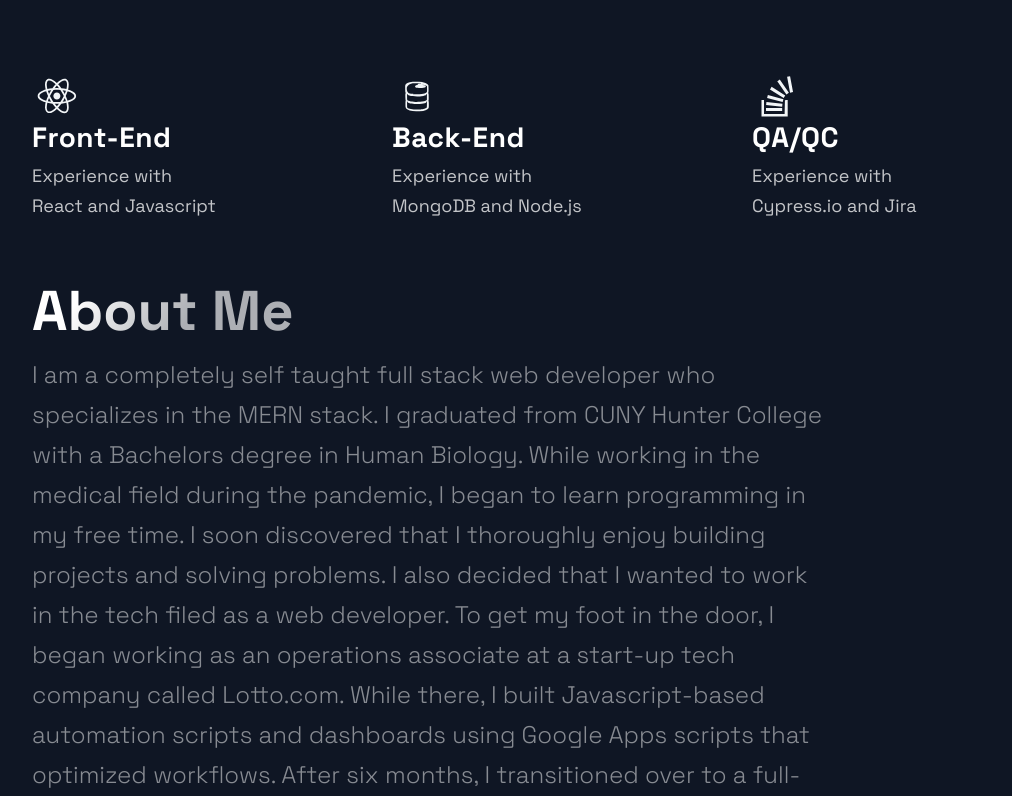
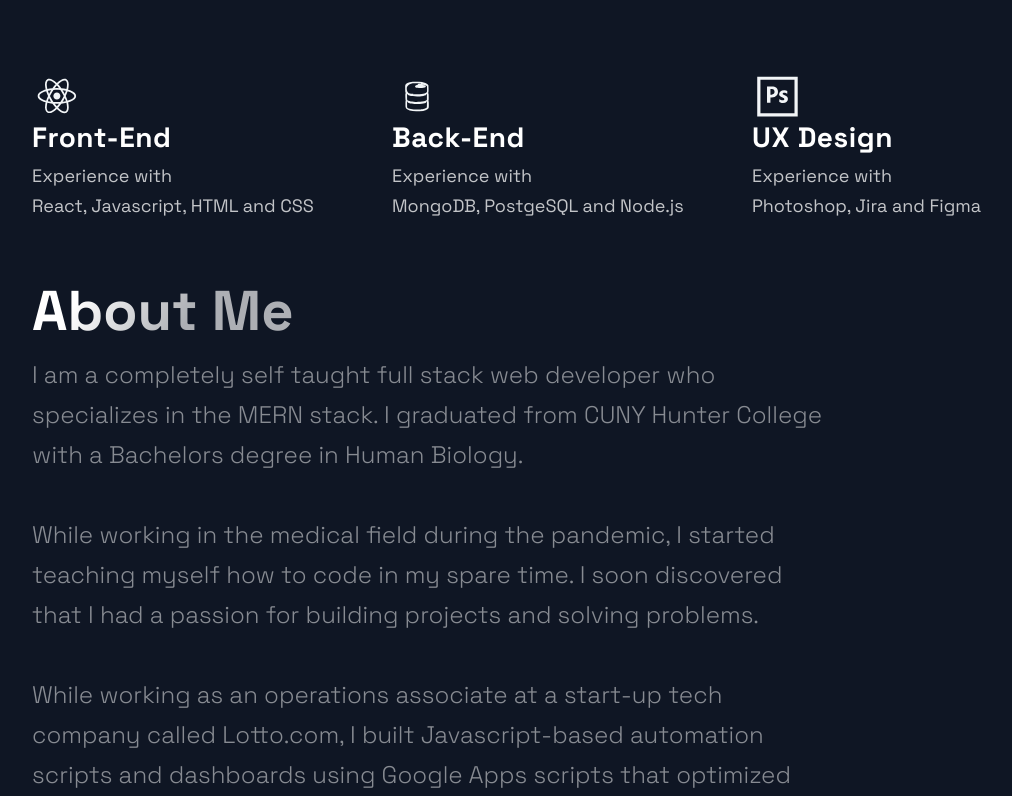
Before and after one commit to davidpedrero/David-Pedero-Portfolio, a Next.js app: page / in a window 1280 px wide. Shown: the part 2464-3260 px from the top of the page, without its empty margins (88-1100 px from the left). Built offline with nearby package versions, Linux system fonts and the light colour scheme.

Commit message:
changes to protfolio about me section

```diff
--- a/src/components/Hero/Hero.js
+++ b/src/components/Hero/Hero.js
@@ -17,7 +17,7 @@ const Hero = (props) => (
         <br/><br/>
         My mission is to develop high quality web solutions that enable my clients to establish online presence, increase profitability and continually improve productivity.
       </SectionText>
-      <Button onClick={() => window.open('https://drive.google.com/file/d/10GhcYb00aFA9-gN5lapS2oFnaxztfbkq/view?usp=sharing', '_blank')}>View Resume</Button>
+      <Button onClick={() => window.open('https://drive.google.com/file/d/1iPm0BfibV6_Cjo6H6Pq_hkY0QA47lQVp/view?usp=sharing', '_blank')}>View Resume</Button>
     </LeftSection>
   </Section>
 );
--- a/src/components/Technologies/Technologies.js
+++ b/src/components/Technologies/Technologies.js
@@ -1,5 +1,5 @@
 import React from 'react';
-import { DiFirebase, DiReact, DiStackoverflow } from 'react-icons/di';
+import { DiFirebase, DiReact, DiStackoverflow, DiPhotoshop } from 'react-icons/di';
 import { Section, SectionDivider, SectionText, SectionTitle } from '../../styles/GlobalComponents';
 import { List, ListContainer, ListItem, ListParagraph, ListTitle } from './TechnologiesStyles';
 
@@ -18,7 +18,7 @@ const Technologies = () =>  (
           <ListTitle>Front-End</ListTitle>
           <ListParagraph>
             Experience with <br/>
-            React and Javascript
+            React, Javascript, HTML and CSS
           </ListParagraph>
         </ListContainer>
       </ListItem>
@@ -28,17 +28,17 @@ const Technologies = () =>  (
           <ListTitle>Back-End</ListTitle>
           <ListParagraph>
             Experience with <br/>
-            MongoDB and Node.js
+            MongoDB, PostgeSQL and Node.js
           </ListParagraph>
         </ListContainer>
       </ListItem>
       <ListItem>
-        <DiStackoverflow size="5rem"/>
+        <DiPhotoshop size="5rem"/>
         <ListContainer>
-          <ListTitle>QA/QC</ListTitle>
+          <ListTitle>UX Design</ListTitle>
           <ListParagraph>
             Experience with <br/>
-            Cypress.io and Jira
+            Photoshop, Jira and Figma
           </ListParagraph>
         </ListContainer>
       </ListItem>
--- a/src/components/TimeLine/TimeLine.js
+++ b/src/components/TimeLine/TimeLine.js
@@ -46,8 +46,15 @@ const Timeline = () => {
     <Section id='about'>
       <SectionTitle>About Me</SectionTitle>
       <SectionText>
-        I am a completely self taught full stack web developer who specializes in the MERN stack. I graduated from CUNY Hunter College with a Bachelors degree in Human Biology. While working in the medical field during the pandemic, I began to learn programming in my free time. I soon discovered that I thoroughly enjoy building projects and solving problems. I also decided that I wanted to work in the tech filed as a web developer.
-        To get my foot in the door, I began working as an operations associate at a start-up tech company called Lotto.com. While there, I built Javascript-based automation scripts and dashboards using Google Apps scripts that optimized workflows. After six months, I transitioned over to a full-time QA analyst role at the company. Later that June, I agreed to a six-month contract to work at Le Palle Shadow LLC as a frontend developer. I have a diverse set of skills, ranging from software testing and project management, to front-end and back-end development. My interests lie in innovation, automation and solving problems related to large scale distributed software systems.
+        I am a completely self taught full stack web developer who specializes in the MERN stack. I graduated from CUNY Hunter College with a Bachelors degree in Human Biology.
+        <br/><br/>
+        While working in the medical field during the pandemic, I started teaching myself how to code in my spare time. I soon discovered that I had a passion for building projects and solving problems.
+        <br/><br/>
+        While working as an operations associate at a start-up tech company called Lotto.com, I built Javascript-based automation scripts and dashboards using Google Apps scripts that optimized workflows.
+        <br/><br/>
+        Later that June, I agreed to a six-month contract for a front end developer role at for Le Palle Shadow LLC.
+        <br/><br/>
+        I have a diverse set of skills, ranging from QA testing and UX design, to front-end and back-end development. My interests lie in innovation, automation and solving problems related to large scale distributed software systems.
         <br/><br/>
       </SectionText>
       <CarouselContainer ref={carouselRef} onScroll={handleScroll}>
```
